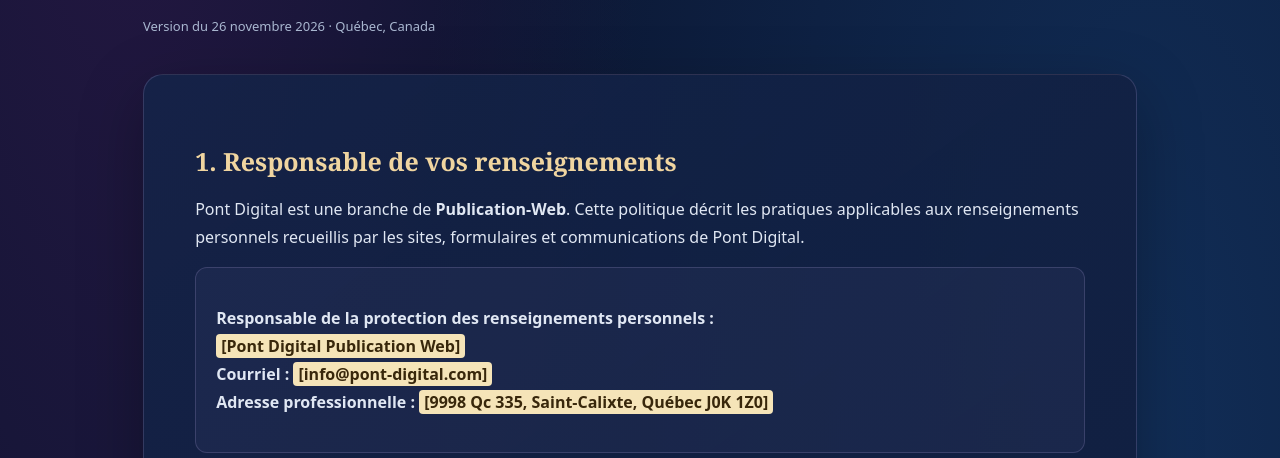
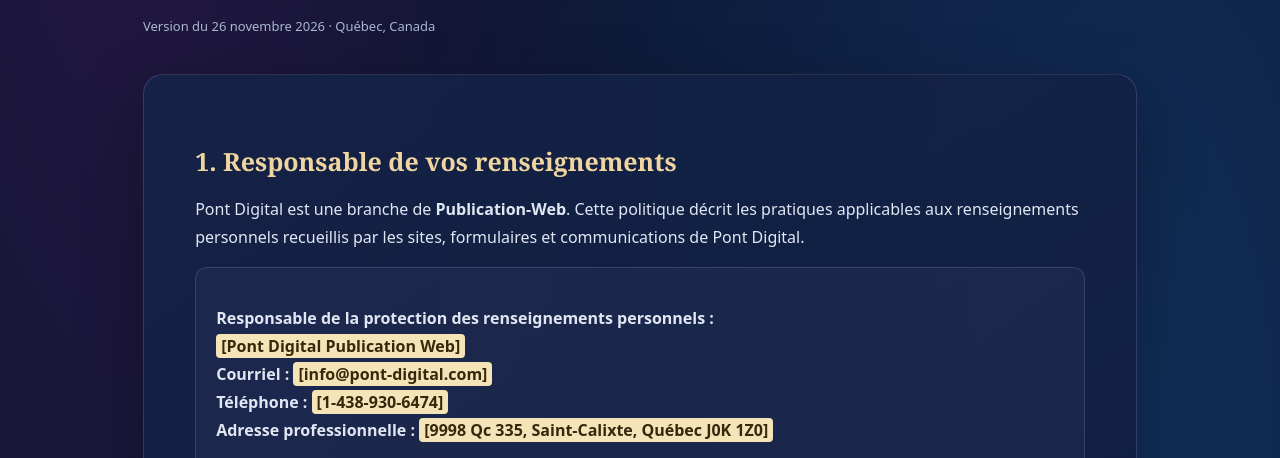
Before and after one commit to cashflowecosysteme-maker/pontdigital, a plain HTML site: page pontdigital/politique.html in a window 1280 px wide. Shown: the part 342-800 px from the top of the page. Drawn offline with Linux system fonts and the light colour scheme.

Commit message:
Add contact information for privacy officer

```diff
--- a/pontdigital/politique.html
+++ b/pontdigital/politique.html
@@ -6,7 +6,7 @@
 </style></head>
 <body><header><div class="wrap top"><a class="brand" href="https://pontdigital.nyxia.top/"><svg class="mark" viewBox="0 0 64 64" aria-hidden="true" fill="none"><path d="M6 38C17 16 36 12 58 28M6 38h52" stroke="#D8B36A" stroke-width="3.5" stroke-linecap="round"/><path d="M20 30v8M32 22v16M44 24v14" stroke="#D8B36A" stroke-width="2.5"/><path d="M50 12a7 7 0 0 1 7 7c0 5-7 12-7 12s-7-7-7-12a7 7 0 0 1 7-7Z" fill="#D8B36A"/><circle cx="50" cy="19" r="2" fill="#0B1530"/></svg><span><strong>Pont Digital</strong><small>Une branche de Publication-Web</small></span></a><nav class="nav" aria-label="Navigation des informations légales"><a href="/condition.html">Conditions d'utilisation</a><a href="/politique.html">Confidentialité</a></nav></div></header>
 <main><div class="wrap"><div class="kicker">Protection des renseignements personnels</div><h1>Politique de confidentialité</h1><p class="lead">Comment Pont Digital — une branche de Publication-Web — recueille, utilise, conserve et protège les renseignements personnels.</p><p class="meta">Version du 26 novembre 2026 · Québec, Canada</p><article class="panel">
-<section><h2>1. Responsable de vos renseignements</h2><p>Pont Digital est une branche de <strong>Publication-Web</strong>. Cette politique décrit les pratiques applicables aux renseignements personnels recueillis par les sites, formulaires et communications de Pont Digital.</p><div class="contact"><p><strong>Responsable de la protection des renseignements personnels :</strong><br><span class="pending">[Pont Digital Publication Web]</span><br><strong>Courriel :</strong> <span class="pending">[info@pont-digital.com]</span><br><strong>Adresse professionnelle :</strong> <span class="pending">[9998 Qc 335, Saint-Calixte, Québec J0K 1Z0]</span></p></div></section>
+<section><h2>1. Responsable de vos renseignements</h2><p>Pont Digital est une branche de <strong>Publication-Web</strong>. Cette politique décrit les pratiques applicables aux renseignements personnels recueillis par les sites, formulaires et communications de Pont Digital.</p><div class="contact"><p><strong>Responsable de la protection des renseignements personnels :</strong><br><span class="pending">[Pont Digital Publication Web]</span><br><strong>Courriel :</strong> <span class="pending">[info@pont-digital.com]</span><br><strong>Téléphone :</strong> <span class="pending">[1-438-930-6474]</span><br><strong>Adresse professionnelle :</strong> <span class="pending">[9998 Qc 335, Saint-Calixte, Québec J0K 1Z0]</span></p></div></section>
 <section><h2>2. Renseignements que nous pouvons recueillir</h2><p>Selon votre interaction avec Pont Digital, nous pouvons recueillir : votre prénom et nom, le nom et les coordonnées de votre entreprise, votre adresse courriel, votre numéro de téléphone, votre ville, vos besoins professionnels, les renseignements que vous transmettez dans un formulaire et l'historique de vos demandes, inscriptions ou rendez-vous.</p><p>Lorsque vous échangez par SMS, nous pouvons traiter votre numéro, le contenu et les dates des messages ainsi que les renseignements relatifs à votre consentement et votre désabonnement. Des données techniques limitées peuvent aussi être recueillies pour assurer la sécurité et le fonctionnement du site.</p></section>
 <section><h2>3. Pourquoi nous les utilisons</h2><ul><li>Répondre à vos demandes de renseignements et organiser des rendez-vous;</li><li>Gérer les inscriptions à des événements ou présentations auxquels vous vous inscrivez;</li><li>Fournir les services demandés et assurer les suivis nécessaires;</li><li>Envoyer des confirmations ou rappels de rendez-vous lorsque le canal de communication est autorisé;</li><li>Vous transmettre des communications promotionnelles uniquement avec le consentement ou une autre base légale applicable;</li><li>Assurer la sécurité des systèmes, prévenir les abus et respecter nos obligations légales.</li></ul><p>Nous limitons la collecte aux renseignements nécessaires aux finalités indiquées et vous informons lorsque de nouvelles finalités nécessitent une autorisation distincte.</p></section>
 <section><h2>4. Consentement aux SMS et confidentialité du numéro mobile</h2><p>Une personne peut autoriser les SMS de Pont Digital au moyen d'une case de consentement claire et non précochée, ou par une autre méthode documentée et admissible. La fréquence des messages varie selon les interactions; des frais de messages et de données peuvent s'appliquer. Répondez <strong>STOP</strong> pour vous désabonner ou <strong>HELP</strong> pour obtenir de l'aide.</p><p><strong>Nous ne vendons ni ne communiquons les numéros mobiles, les données d'inscription ou les consentements aux SMS à des tiers, affiliés ou partenaires pour leurs propres fins de marketing ou de promotion.</strong> Les fournisseurs techniques autorisés peuvent traiter certaines données uniquement pour fournir les communications demandées, selon des obligations appropriées de confidentialité et de protection.</p><p class="notice"><strong>Clause de référence Twilio :</strong> All the above categories exclude text messaging originator opt-in data and consent; this information won’t be shared with any third parties.</p><p>Une inscription aux communications de Pont Digital ne vaut pas consentement automatique aux promotions de commerces tiers. Si des messages sont envoyés pour le compte d'une entreprise cliente, l'identité de l'expéditeur et la base du consentement doivent être établies séparément.</p></section>
```
